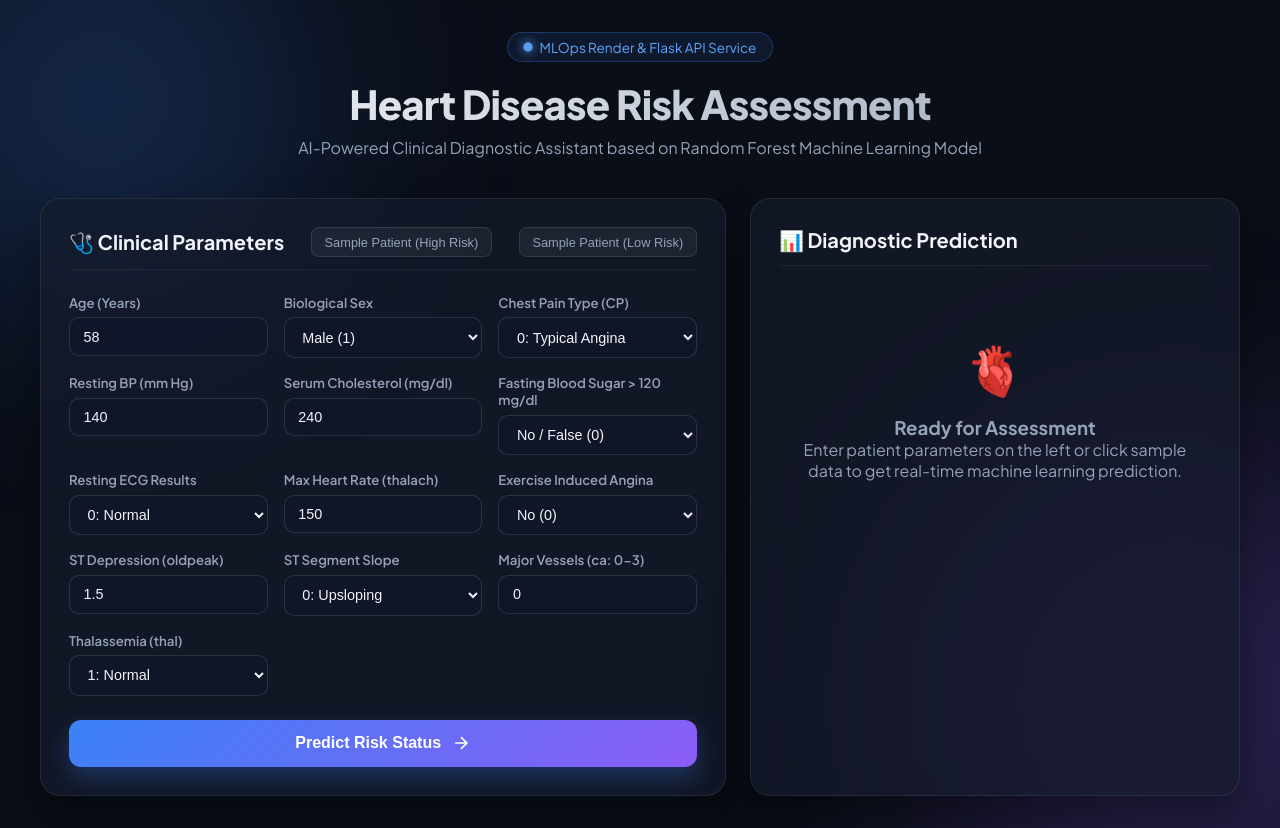
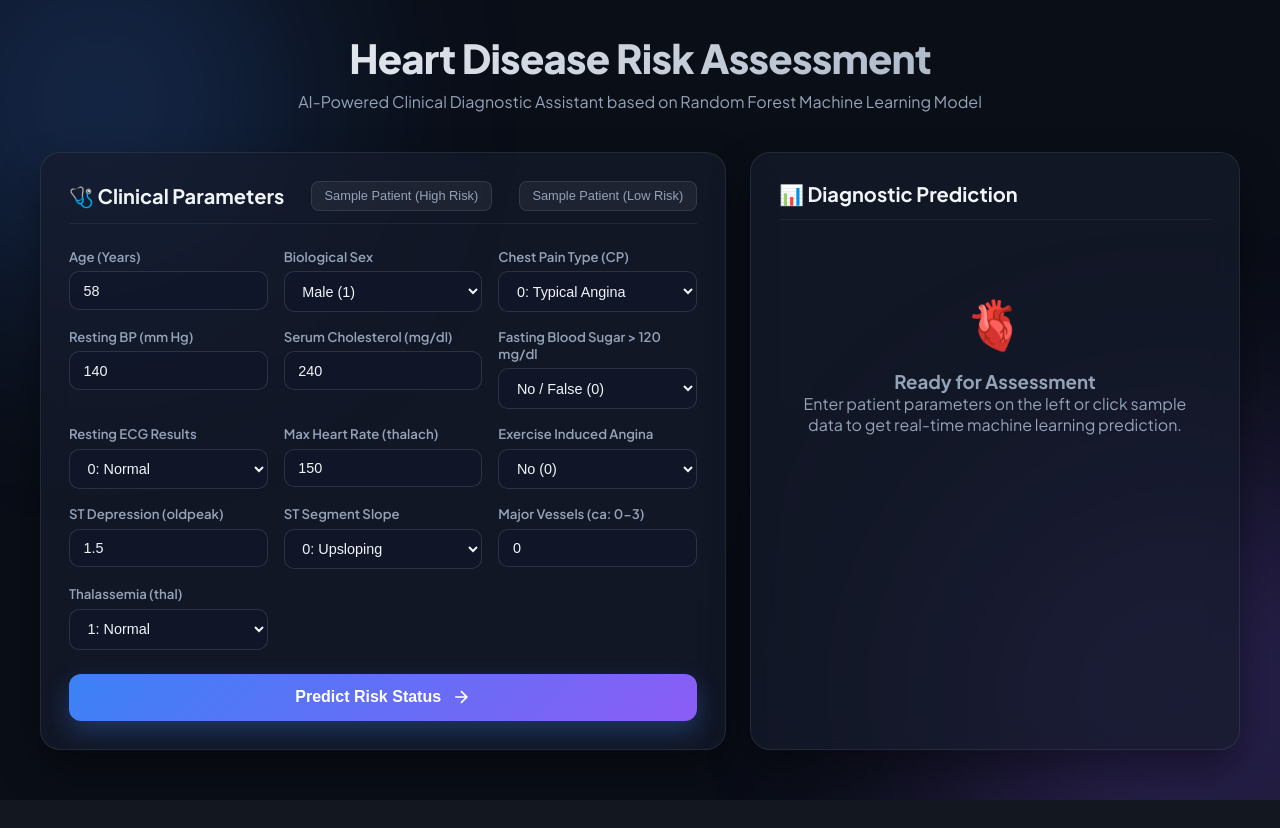
Before and after one commit to SoumilChaurasia09/Assignment-10, a Python web app: template templates/index.html in a window 1280 px wide. After the commit the page ends 800 px from the top, so only its background shows below. Run offline with Jinja, Linux system fonts and the light colour scheme; the template is opened without the code that fills it, so the values that code supplies are empty.

Commit message:
UI update: Remove badge pill from top header

```diff
--- a/templates/index.html
+++ b/templates/index.html
@@ -16,10 +16,6 @@
     <div class="container">
         <!-- Header -->
         <header class="app-header">
-            <div class="badge-pill">
-                <span class="pulse-dot"></span>
-                <span class="badge-text">MLOps Render & Flask API Service</span>
-            </div>
             <h1>Heart Disease Risk Assessment</h1>
             <p class="subtitle">AI-Powered Clinical Diagnostic Assistant based on Random Forest Machine Learning Model</p>
         </header>
```
